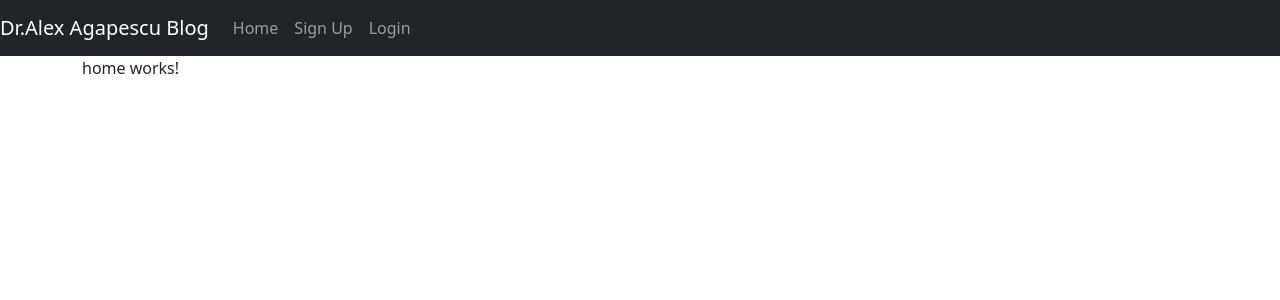
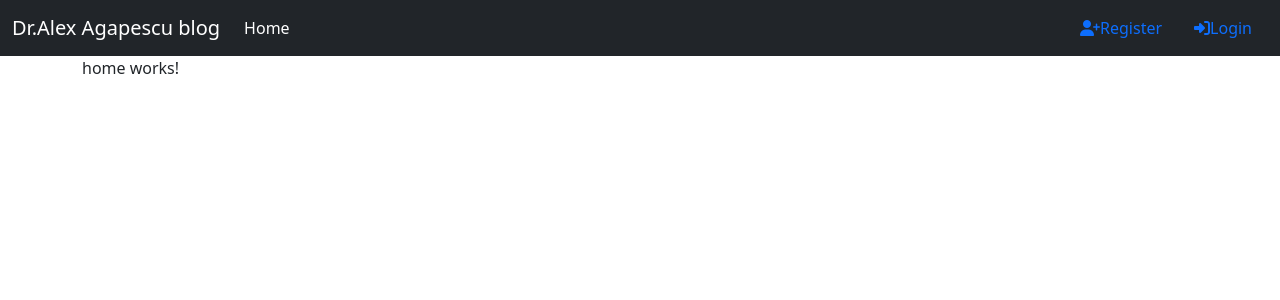
Before and after one commit to NoraGina/blog_app_frontend_angular, an Angular app in the folder blogApp/: page /home in a window 1280 px wide. Shown: the top 300 px of the page. Built offline with nearby package versions, Linux system fonts and the light colour scheme.

Commit message:
Adding post model

```diff
--- a/blogApp/src/app/app-routing.module.ts
+++ b/blogApp/src/app/app-routing.module.ts
@@ -1,5 +1,6 @@
 import { NgModule } from '@angular/core';
 import { RouterModule, Routes } from '@angular/router';
+import { PostsComponent } from './admin/posts/posts.component';
 import { HomeComponent } from './components/home/home.component';
 import { LoginComponent } from './user/login/login.component';
 import { ProfileComponent } from './user/profile/profile.component';
@@ -12,7 +13,8 @@
   {path: 'register', component:RegisterComponent},
   {path: 'login', component:LoginComponent},
   { path: 'profile', component: ProfileComponent },
-  {path: 'register-success', component: RegisterSuccessComponent}
+  {path: 'register-success', component: RegisterSuccessComponent},
+  {path:'posts', component:PostsComponent}
 ];
 
 @NgModule({
--- a/blogApp/src/app/app.component.html
+++ b/blogApp/src/app/app.component.html
@@ -1,39 +1,38 @@
-<div id="app">
-  <nav class="navbar navbar-expand navbar-dark bg-dark">
-    <a href="#" class="navbar-brand">Dr.Alex Agapescu Blog</a>
-    <ul class="navbar-nav mr-auto" routerLinkActive="active">
+<nav class="navbar navbar-expand-lg navbar-dark bg-dark">
+  <div class="container-fluid">
+    <button class="navbar-toggler" type="button" data-bs-toggle="collapse" data-bs-target="#navbarTogglerDemo01" aria-controls="navbarTogglerDemo01" aria-expanded="false" aria-label="Toggle navigation">
+      <span class="navbar-toggler-icon"></span>
+    </button>
+    <div class="collapse navbar-collapse" id="navbarTogglerDemo01">
+      <span class="navbar-brand mb-0 h1">Dr.Alex Agapescu blog</span>
+      <h5 class="mb-0"  *ngIf="isLoggedIn">Welcome {{username}}</h5>
+     <!-- <span class="navbar-brand mb-0 h3" *ngIf="isLoggedIn">Welcome {{username}}</span>-->
+      <ul class="navbar-nav me-auto mb-2 mb-lg-0">
         <li class="nav-item">
-        <a href="/home" class="nav-link" routerLink="home">Home </a>
+          <a class="nav-link active" aria-current="page" href="/home" routerLink="home">Home</a>
         </li>
         <li class="nav-item" *ngIf="showAdminBoard">
-        <a href="/admin" class="nav-link" routerLink="admin">Admin Board</a>
+          <a class="nav-link" href="/posts" routerLink="posts">Admin board</a>
         </li>
 
-      <li class="nav-item">
-        <a href="/user" class="nav-link" *ngIf="isLoggedIn" routerLink="user">User</a>
-      </li>
       </ul>
 
-    <ul class="navbar-nav ml-auto" *ngIf="!isLoggedIn">
-      <li class="nav-item">
-        <a href="/register" class="nav-link" routerLink="register">Sign Up</a>
+      <ul class="nav justify-content-end">
+        <li class="nav-item"  *ngIf="isLoggedIn">
+          <a  class="nav-link"  (click)="logout()"><i class="fas fa-sign-out-alt"></i>LogOut</a>
         </li>
-      <li class="nav-item">
-        <a href="/login" class="nav-link" routerLink="login">Login</a>
+        <li class="nav-item" *ngIf="!isLoggedIn">
+          <a class="nav-link" href="/register"  routerLink="register"><i class="fas fa-user-plus"></i>Register</a>
         </li>
+        <li class="nav-item" *ngIf="!isLoggedIn">
+          <a class="nav-link" href="/login" routerLink="login"><i class="fas fa-sign-in-alt"></i>Login</a>
+        </li>
+
       </ul>
 
-    <ul class="navbar-nav ml-auto" *ngIf="isLoggedIn">
-      <li class="nav-item">
-        <a href="/profile" class="nav-link" routerLink="profile">{{ username }}</a>
-      </li>
-      <li class="nav-item">
-        <a href class="nav-link" (click)="logout()">LogOut</a>
-      </li>
-    </ul>
+    </div>
+  </div>
 </nav>
-
 <div class="container">
   <router-outlet></router-outlet>
 </div>
-</div>
--- a/blogApp/src/app/app.component.ts
+++ b/blogApp/src/app/app.component.ts
@@ -11,7 +11,6 @@
   private roles: string[] = [];
   isLoggedIn = false;
   showAdminBoard = false;
-  showUserBoard = false;
   username?: string;
 
   constructor(private tokenStorageService: TokenStorageService){}
@@ -22,10 +21,7 @@
     if (this.isLoggedIn) {
       const user = this.tokenStorageService.getUser();
       this.roles = user.roles;
-
       this.showAdminBoard = this.roles.includes('ROLE_ADMIN');
-      this.showUserBoard = this.roles.includes('ROLE_USER');
-
       this.username = user.username;
     }
   }
--- a/blogApp/src/app/app.module.ts
+++ b/blogApp/src/app/app.module.ts
@@ -15,7 +15,7 @@
 import { AddCommentComponent } from './user/add-comment/add-comment.component';
 import { ViewPostComponent } from './user/view-post/view-post.component';
 import { HttpClientModule } from '@angular/common/http';
-import { FormsModule } from '@angular/forms';
+import { FormsModule, ReactiveFormsModule } from '@angular/forms';
 import { authInterceptorProviders } from './_helpers/auth.interceptor';
 
 @NgModule({
@@ -36,6 +36,7 @@
     BrowserModule,
     AppRoutingModule,
     FormsModule,
+    ReactiveFormsModule,
     HttpClientModule
   ],
   providers: [authInterceptorProviders],
--- a/blogApp/src/app/user/login/login.component.ts
+++ b/blogApp/src/app/user/login/login.component.ts
@@ -1,4 +1,6 @@
+import { Location } from '@angular/common';
 import { Component, OnInit } from '@angular/core';
+import { Router } from '@angular/router';
 import { AuthService } from 'src/app/services/auth.service';
 import { TokenStorageService } from 'src/app/services/token-storage.service';
 
@@ -18,8 +20,8 @@
   errorMessage = '';
   roles: string[] = [];
 
-  constructor(private authService: AuthService,
-    private tokenStorage: TokenStorageService) { }
+  constructor(private authService: AuthService, private router:Router,
+    private tokenStorage: TokenStorageService, private location:Location) { }
 
   ngOnInit(): void {
     if (this.tokenStorage.getToken()) {
@@ -35,11 +37,17 @@
       data => {
         this.tokenStorage.saveToken(data.accessToken);
         this.tokenStorage.saveUser(data);
-
         this.isLoginFailed = false;
         this.isLoggedIn = true;
         this.roles = this.tokenStorage.getUser().roles;
-        this.reloadPage();
+
+        if(this.roles.includes('ROLE_USER')){
+            this.router.navigateByUrl("/");
+
+        }if(this.roles.includes('ROLE_ADMIN')){
+          this.reloadPage();
+        }
+
       },
       err => {
         this.errorMessage = err.error.message;
@@ -52,4 +60,8 @@
     window.location.reload();
   }
 
+  back(): void {
+    this.location.back()
+  }
+
 }
```
Also changed, not shown: blogApp/src/app/model/post.model.ts (+12 -0 lines). Lines whose indentation alone changed are shown as unchanged.
